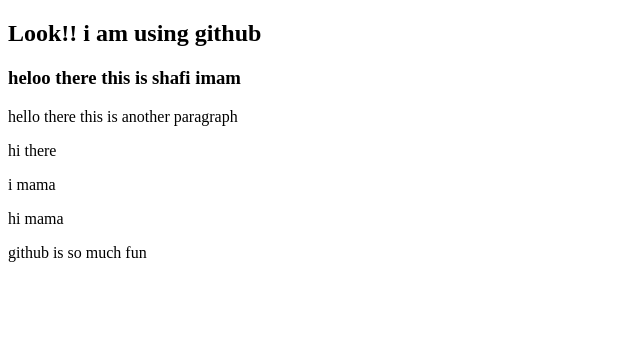
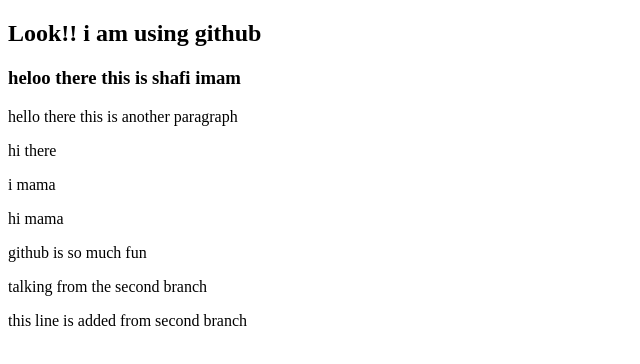
Before and after one commit to shafiimam/Personal_portfolio, a plain HTML site: page index.html in a window 1280 px wide. Shown: the whole page, without its empty margins (0-640 px from the left). Drawn offline with Linux system fonts and the light colour scheme.

Commit message:
learning abount branch

```diff
--- a/index.html
+++ b/index.html
@@ -13,5 +13,7 @@
     <p>i mama</p>
     <p>hi mama</p>
     <p>github is so much fun</p>
+    <p>talking from the second branch</p>
+    <p>this line is added from second branch</p>
   </body>
 </html>
```
